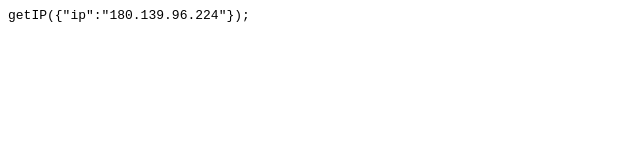
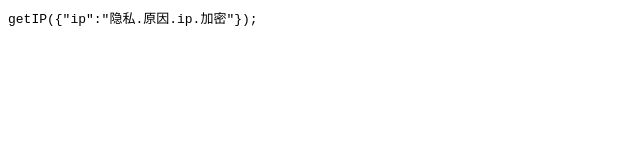
Before and after one commit to JHPatchouli/fakeip, a plain HTML site: page index.html in a window 1280 px wide. Shown: the full height of the page, 0-640 px from the left. Drawn offline with Linux system fonts and the light colour scheme.

Commit message:
Update index.html

```diff
--- a/index.html
+++ b/index.html
@@ -1,2 +1,2 @@
-<pre style="word-wrap: break-word; white-space: pre-wrap;">getIP({"ip":"180.139.96.224"});
+<pre style="word-wrap: break-word; white-space: pre-wrap;">getIP({"ip":"隐私.原因.ip.加密"});
 </pre>
```
